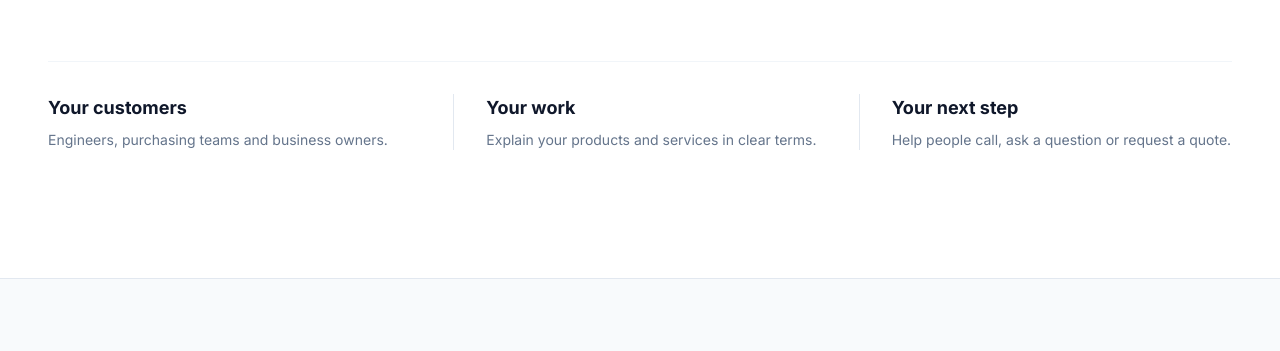
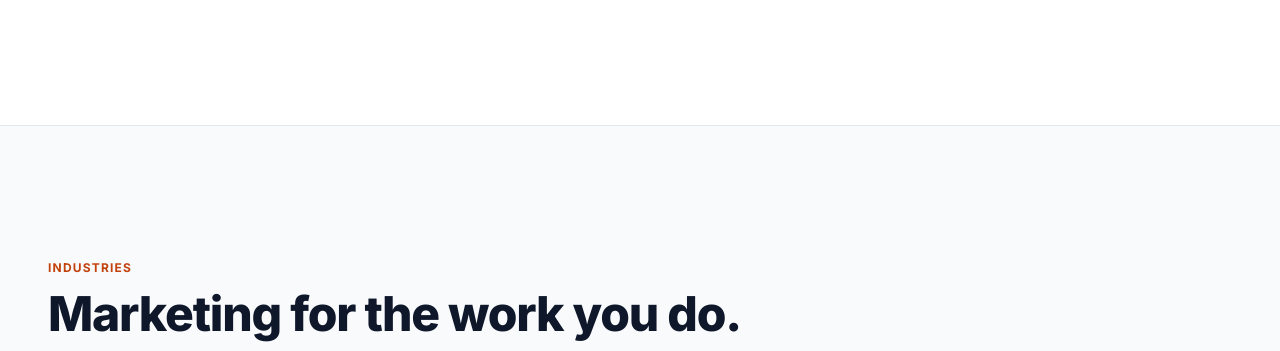
Before and after one commit to yaboixanny/sixthgeardigital, a website: page index.html in a window 1280 px wide. Shown: the part 729-1080 px from the top of the page. Drawn offline with Linux system fonts and the light colour scheme.

Commit message:
Remove homepage customer and next-step summary strip

```diff
--- a/index.html
+++ b/index.html
@@ -107,12 +107,6 @@
 </div>
 </div>
 </div>
-</div>
-<!-- Commercial focus strip -->
-<div class="mt-16 pt-8 border-t border-slate-100 grid grid-cols-1 md:grid-cols-3 gap-8">
-<div><span class="text-lg font-bold">Your customers</span><p class="text-sm text-brand-muted mt-2">Engineers, purchasing teams and business owners.</p></div>
-<div class="md:border-l md:border-slate-200 md:pl-8"><span class="text-lg font-bold">Your work</span><p class="text-sm text-brand-muted mt-2">Explain your products and services in clear terms.</p></div>
-<div class="md:border-l md:border-slate-200 md:pl-8"><span class="text-lg font-bold">Your next step</span><p class="text-sm text-brand-muted mt-2">Help people call, ask a question or request a quote.</p></div>
 </div>
 </div>
 </section>
```
Also changed, not shown: assets/home.css.
